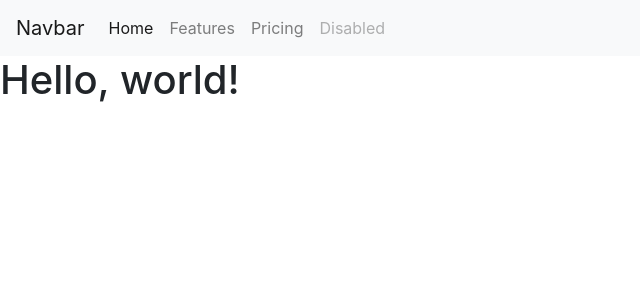
After one commit to 14seeryt/djangoProject, a Django app: template templates/index.html in a window 1280 px wide. The commit adds this page. Shown: the top 300 px of the page, without its empty margins (0-640 px from the left). Run offline with Django 4.2, Linux system fonts and the light colour scheme; the template is opened without the code that fills it, so the values that code supplies are empty.

Commit message:
Update
Updating Code

```diff
--- a/django_project/urls.py
+++ b/django_project/urls.py
@@ -15,11 +15,13 @@ Including another URLconf
 """
 from django.contrib import admin
 from django.urls import include, path
-from django.views.generic.base import TemplateView # new
+from django.views.generic.base import TemplateView  # new
+
 
 urlpatterns = [
     path('admin/', admin.site.urls),
-    path('login', include("django.contrib.auth.urls")),
-    path('accounts', include("django.contrib.auth.urls")),
-    path('', TemplateView.as_view(template_name='home.html'), name='home'), # new
+    path('login/', include("django.contrib.auth.urls")),
+    path('accounts/', include("django.contrib.auth.urls")),
+    path('index/', include("django.contrib.auth.urls")),
+    path('', TemplateView.as_view(template_name='index.html'), name='index'),  # new
 ]
--- a/templates/home.html
+++ b/templates/home.html
@@ -9,7 +9,7 @@
         <p><a href="{% url 'logout' %}">Log Out</a></p>
     {% else %}
         <p>You are not logged in</p>
-        <a href="{% url 'admin' %}">Log In</a>
+        <a href="{% url 'login' %}">Log In</a>
 
     {% endif %}
     <!doctype html>
--- /dev/null
+++ b/templates/index.html
@@ -0,0 +1,50 @@
+<!doctype html>
+<html lang="en">
+<head>
+    <!-- Required meta tags -->
+    <meta charset="utf-8">
+    <meta name="viewport" content="width=device-width, initial-scale=1, shrink-to-fit=no">
+
+    <!-- Bootstrap CSS -->
+    <link rel="stylesheet" href="https://cdn.jsdelivr.net/npm/bootstrap@4.5.3/dist/css/bootstrap.min.css"
+          integrity="sha384-TX8t27EcRE3e/ihU7zmQxVncDAy5uIKz4rEkgIXeMed4M0jlfIDPvg6uqKI2xXr2" crossorigin="anonymous">
+
+    <nav class="navbar navbar-expand-lg navbar-light bg-light">
+        <a class="navbar-brand" href="#">Navbar</a>
+        <button class="navbar-toggler" type="button" data-toggle="collapse" data-target="#navbarNav"
+                aria-controls="navbarNav" aria-expanded="false" aria-label="Toggle navigation">
+            <span class="navbar-toggler-icon"></span>
+        </button>
+        <div class="collapse navbar-collapse" id="navbarNav">
+            <ul class="navbar-nav">
+                <li class="nav-item active">
+                    <a class="nav-link" href="#">Home <span class="sr-only">(current)</span></a>
+                </li>
+                <li class="nav-item">
+                    <a class="nav-link" href="#">Features</a>
+                </li>
+                <li class="nav-item">
+                    <a class="nav-link" href="#">Pricing</a>
+                </li>
+                <li class="nav-item">
+                    <a class="nav-link disabled" href="#" tabindex="-1" aria-disabled="true">Disabled</a>
+                </li>
+            </ul>
+        </div>
+    </nav>
+</head>
+<body>
+<h1>Hello, world!</h1>
+
+<!-- Optional JavaScript; choose one of the two! -->
+
+<!-- Option 1: jQuery and Bootstrap Bundle (includes Popper) -->
+<script src="https://code.jquery.com/jquery-3.5.1.slim.min.js"
+        integrity="sha384-DfXdz2htPH0lsSSs5nCTpuj/zy4C+OGpamoFVy38MVBnE+IbbVYUew+OrCXaRkfj"
+        crossorigin="anonymous"></script>
+<script src="https://cdn.jsdelivr.net/npm/bootstrap@4.5.3/dist/js/bootstrap.bundle.min.js"
+        integrity="sha384-ho+j7jyWK8fNQe+A12Hb8AhRq26LrZ/JpcUGGOn+Y7RsweNrtN/tE3MoK7ZeZDyx"
+        crossorigin="anonymous"></script>
+
+</body>
+</html>
```
Also changed, not shown: World/migrations/0001_initial.py, django_project/settings.py (line endings or trailing spaces), templates/base.html (indentation only).
